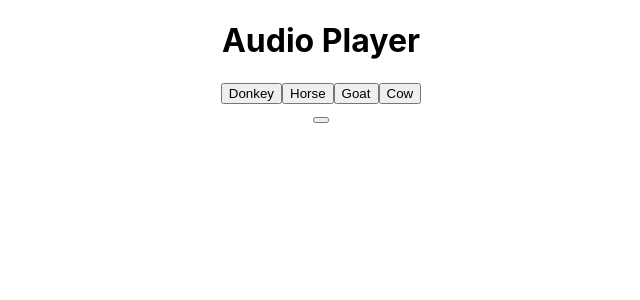
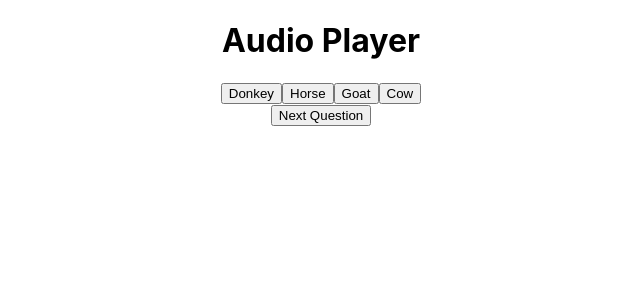
Before and after one commit to Listen-Up-2210/listen-up-ui, a React (Create React App) app: page /question in a window 1280 px wide. Shown: the top 300 px of the page, without its empty margins (319-959 px from the left). Built offline with nearby package versions, Linux system fonts and the light colour scheme.

Commit message:
Begin randomizing answer function

```diff
--- a/src/Components/Choices/Choices.js
+++ b/src/Components/Choices/Choices.js
@@ -2,6 +2,12 @@ import React from "react";
 import './Choices.css'
 
 const Choices = ({correctAnswer, wrongAnswers}) => {
+
+  const answers = [...wrongAnswers, correctAnswer]
+
+  const randomizeAnswers = () => {
+
+  }
 
   return (
     <div>
--- a/src/Components/Question/Question.js
+++ b/src/Components/Question/Question.js
@@ -49,7 +49,7 @@ const Question = () => {
       <div className="game-card-container">
         {gameCards[turn]}
       </div>
-      <button onClick={(e) => handleClick(e)}/>
+      <button onClick={(e) => handleClick(e)}>Next Question</button>
     </>
   )
 }
```
